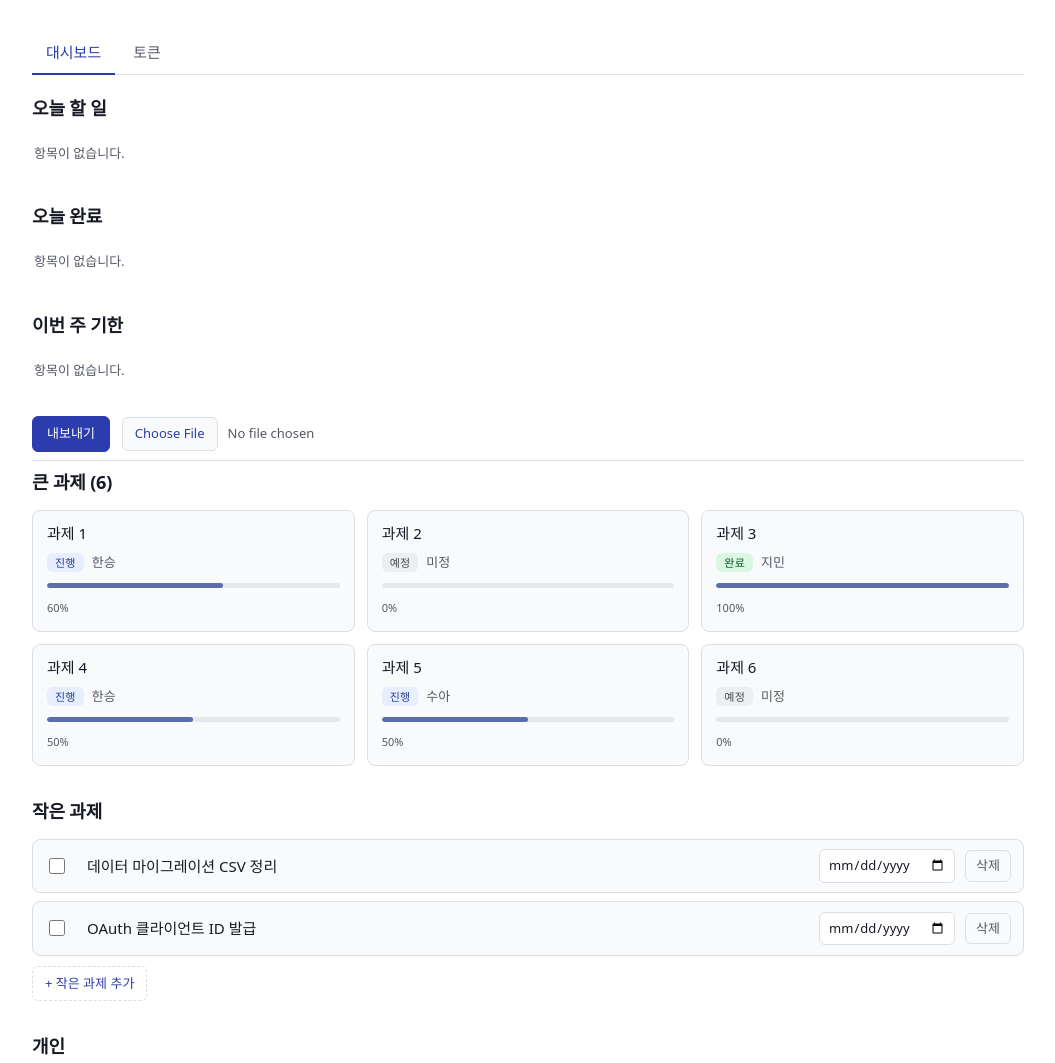
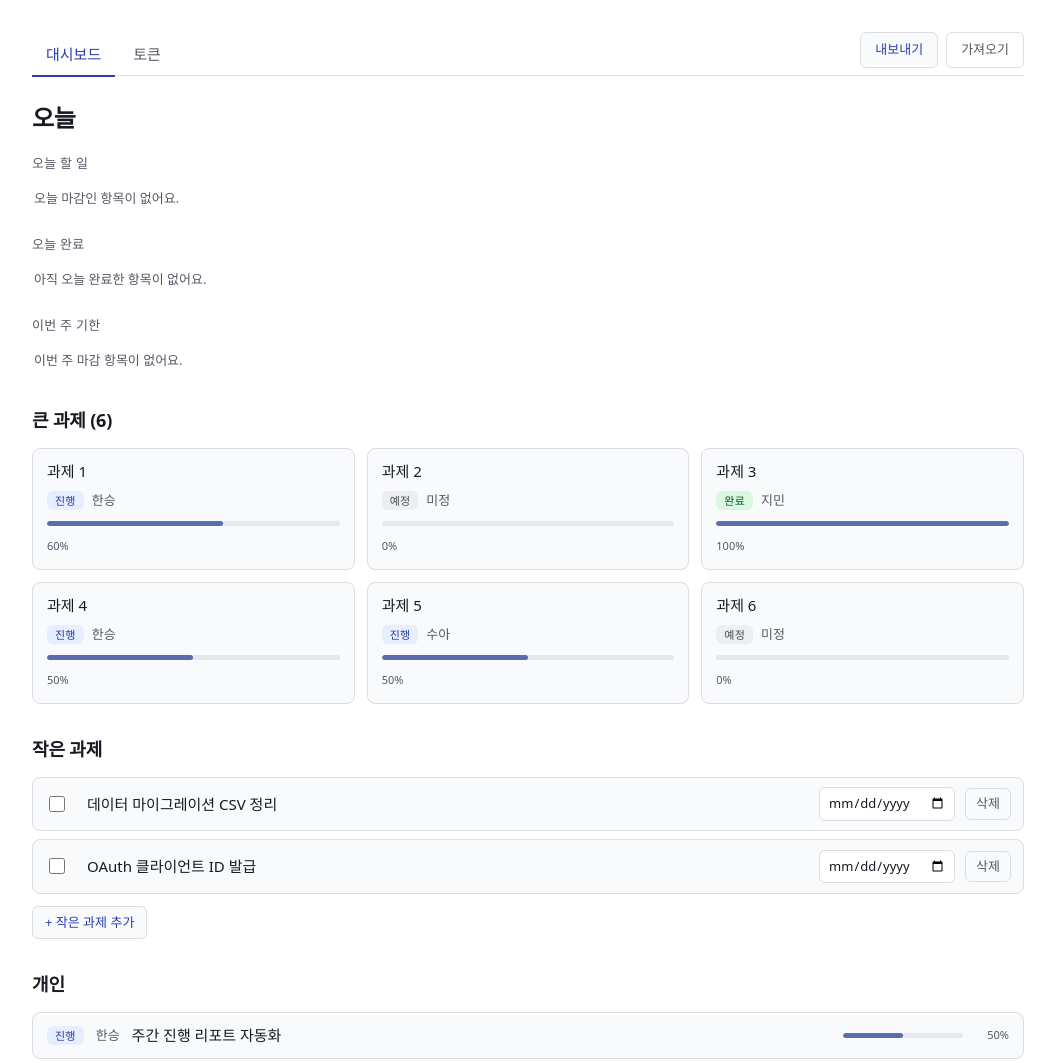
Before and after one commit to 51win/hs-dashboard, a website: page dashboard.html in a window 1280 px wide. Shown: the top 1063 px of the page, without its empty margins (112-1167 px from the left). Drawn offline with Linux system fonts and the light colour scheme.

Commit message:
polish: app header (tabs+export/import), labeled editor fields, unified add buttons, distinct today panel, friendlier empty states

```diff
--- a/dashboard.html
+++ b/dashboard.html
@@ -72,53 +72,47 @@
   }
   h2:first-of-type { margin-top: 8px; }
 
-  /* Toolbar */
-  .toolbar {
+  /* App header: tabs (left) + utility actions (right) */
+  .appbar {
+    display: flex;
+    align-items: flex-end;
+    justify-content: space-between;
+    gap: 16px;
+    flex-wrap: wrap;
+    border-bottom: 1px solid var(--border);
+    margin-bottom: 24px;
+  }
+  .bar-actions {
     display: flex;
     align-items: center;
-    gap: 12px;
-    flex-wrap: wrap;
-    padding-bottom: 8px;
-    border-bottom: 1px solid var(--border);
-    margin-bottom: 8px;
+    gap: 8px;
+    padding-bottom: 7px;
   }
-  .toolbar #export-btn {
+  #export-btn, .import-btn {
     font: inherit;
     font-size: var(--fs-sub);
     font-weight: 500;
-    color: #fff;
-    background: var(--primary);
-    border: 1px solid var(--primary);
     border-radius: var(--radius-badge);
     padding: 7px 14px;
     cursor: pointer;
-    transition: background 150ms ease-out, border-color 150ms ease-out;
+    transition: background 150ms ease-out, border-color 150ms ease-out, color 150ms ease-out;
   }
-  .toolbar #export-btn:hover { background: oklch(0.38 0.18 270); border-color: oklch(0.38 0.18 270); }
-  .toolbar #export-btn:focus-visible {
-    outline: 2px solid var(--focus-ring);
-    outline-offset: 2px;
-  }
-  .toolbar #import-input {
-    font: inherit;
-    font-size: var(--fs-sub);
-    color: var(--ink-muted);
-  }
-  .toolbar #import-input::-webkit-file-upload-button,
-  .toolbar #import-input::file-selector-button {
-    font: inherit;
-    font-size: var(--fs-sub);
-    font-weight: 500;
+  #export-btn {
     color: var(--primary);
     background: var(--surface);
     border: 1px solid var(--border);
-    border-radius: var(--radius-badge);
-    padding: 6px 12px;
-    margin-right: 10px;
-    cursor: pointer;
-    transition: background 150ms ease-out;
   }
-  .toolbar #import-input::file-selector-button:hover { background: oklch(0.96 0.006 270); }
+  #export-btn:hover { border-color: var(--primary-weak); background: oklch(0.96 0.006 270); }
+  #export-btn:focus-visible { outline: 2px solid var(--focus-ring); outline-offset: 2px; }
+  .import-btn {
+    display: inline-flex;
+    align-items: center;
+    color: var(--ink-muted);
+    background: transparent;
+    border: 1px solid var(--border);
+  }
+  .import-btn:hover { color: var(--ink); border-color: var(--primary-weak); }
+  .import-btn:focus-within { outline: 2px solid var(--focus-ring); outline-offset: 2px; }
 
   /* Team grid 3x2 */
   .grid6 {
@@ -305,6 +299,7 @@
     border-bottom: 1px solid var(--border);
     margin-bottom: 20px;
   }
+  .appbar .tabs { border-bottom: none; margin-bottom: -1px; }
   .tab {
     font: inherit;
     font-size: var(--fs-body);
@@ -326,7 +321,31 @@
     border-bottom-color: var(--primary);
   }
 
-  /* Today tab */
+  /* Today panel (landing) */
+  .today-lead {
+    font-size: var(--fs-h1);
+    font-weight: 600;
+    letter-spacing: -0.01em;
+    margin: 4px 0 16px;
+  }
+  .today-h {
+    font-size: var(--fs-sub);
+    font-weight: 500;
+    color: var(--ink-muted);
+    letter-spacing: 0.02em;
+    margin: 18px 0 8px;
+    display: flex;
+    align-items: center;
+    gap: 8px;
+  }
+  .today-h .count {
+    font-size: var(--fs-micro);
+    font-weight: 500;
+    color: var(--primary);
+    background: var(--status-progress-bg);
+    border-radius: 999px;
+    padding: 1px 8px;
+  }
   .today-list {
     display: flex;
     flex-direction: column;
@@ -427,12 +446,12 @@
   .small-row .sm-del:focus-visible { outline: 2px solid var(--focus-ring); outline-offset: 2px; }
   .sm-add {
     align-self: flex-start; font: inherit; font-size: var(--fs-sub); font-weight: 500;
-    color: var(--primary); background: transparent;
-    border: 1px dashed var(--border); border-radius: var(--radius-badge);
-    padding: 7px 12px; cursor: pointer; margin-top: 2px;
+    color: var(--primary); background: var(--surface);
+    border: 1px solid var(--border); border-radius: var(--radius-badge);
+    padding: 6px 12px; cursor: pointer; margin-top: 4px;
     transition: border-color 150ms ease-out, background 150ms ease-out;
   }
-  .sm-add:hover { border-color: var(--primary-weak); background: var(--surface); }
+  .sm-add:hover { border-color: var(--primary-weak); background: oklch(0.96 0.006 270); }
   .sm-add:focus-visible { outline: 2px solid var(--focus-ring); outline-offset: 2px; }
 
   /* Editor save action */
@@ -445,6 +464,17 @@
   }
   .editor .save-btn:hover { background: oklch(0.38 0.18 270); border-color: oklch(0.38 0.18 270); }
   .editor .save-btn:focus-visible { outline: 2px solid var(--focus-ring); outline-offset: 2px; }
+
+  /* Editor field labels */
+  .editor .fld { display: flex; flex-direction: column; gap: 4px; }
+  .editor .fld-row { display: flex; gap: 10px; flex-wrap: wrap; }
+  .editor .fld-row .fld { flex: 1 1 140px; }
+  .editor .fld-label {
+    font-size: var(--fs-micro);
+    font-weight: 500;
+    color: var(--ink-muted);
+    letter-spacing: 0.02em;
+  }
 
   /* Token charts */
   .chart {
@@ -716,20 +746,28 @@
         (e.estimated ? " (예상)" : "") + "</li>";
     }).join("");
     return '<div class="editor" data-task-id="' + t.id + '" hidden>' +
-      '<input class="name-input" value="' + esc(t.name) + '" aria-label="과제 이름">' +
-      '<select class="status">' + ['todo','in_progress','done'].map(function (v) {
-        return '<option value="' + v + '"' + (t.status === v ? " selected" : "") + ">" + statusLabel(v) + "</option>";
-      }).join("") + "</select>" +
-      '<input class="owner-input" value="' + esc(t.owner) + '">' +
-      '<div class="checklist">' + rows + "</div>" +
-      '<button class="cl-add" type="button">+ 항목 추가</button>' +
-      '<textarea class="memo">' + esc(t.memo) + "</textarea>" +
+      '<label class="fld"><span class="fld-label">이름</span>' +
+        '<input class="name-input" value="' + esc(t.name) + '"></label>' +
+      '<div class="fld-row">' +
+        '<label class="fld"><span class="fld-label">상태</span><select class="status">' +
+          ['todo','in_progress','done'].map(function (v) {
+            return '<option value="' + v + '"' + (t.status === v ? " selected" : "") + ">" + statusLabel(v) + "</option>";
+          }).join("") + "</select></label>" +
+        '<label class="fld"><span class="fld-label">담당</span>' +
+          '<input class="owner-input" value="' + esc(t.owner) + '"></label>' +
+      "</div>" +
+      '<div class="fld"><span class="fld-label">체크리스트</span>' +
+        '<div class="checklist">' + rows + "</div>" +
+        '<button class="cl-add" type="button">+ 항목 추가</button></div>' +
+      '<label class="fld"><span class="fld-label">메모</span>' +
+        '<textarea class="memo">' + esc(t.memo) + "</textarea></label>" +
+      '<div class="fld"><span class="fld-label">토큰 기록</span>' +
       '<div class="tok-edit"><div class="tok-fields">' +
         '<input class="tok-date" type="date" aria-label="토큰 날짜">' +
         '<input class="tok-num" type="number" min="0" placeholder="토큰수" aria-label="토큰수">' +
         '<label class="tok-est"><input type="checkbox" class="tok-estimated"> 예상</label>' +
         '<button class="tok-add" type="button">추가</button>' +
-      '</div><ul class="tok-list">' + tokRows + '</ul></div>' +
+      '</div><ul class="tok-list">' + tokRows + '</ul></div></div>' +
       '<div class="editor-actions"><button class="save-btn" type="button">저장</button></div>' +
       "</div>";
   }
@@ -766,9 +804,7 @@
     var small = groupByKind(data, "small");
     var personal = groupByKind(data, "personal");
     // 랜딩 상단: 오늘 해야 할 것.
-    var html = '<section class="today-panel">' + todayHtml(data) + '</section>';
-    html += '<div class="toolbar"><button id="export-btn">내보내기</button>' +
-      '<input id="import-input" type="file" accept="application/json"></div>';
+    var html = '<section class="today-panel" aria-label="오늘">' + todayHtml(data) + '</section>';
     html += "<h2>" + esc(team.name) + " (6)</h2><div class=\"grid6\">";
     tasksInGroup(data, team.id).forEach(function (t) {
       html += '<div class="card" tabindex="0" data-task-id="' + t.id + '"><div class="t-name">' + esc(t.name) +
@@ -794,19 +830,21 @@
       '<span class="t-item">' + esc(entry.item.text) + "</span>" + badge + "</div>";
   }
 
-  function todaySection(title, list, today) {
+  function todaySection(title, list, today, emptyMsg) {
+    var count = list.length ? ' <span class="count">' + list.length + "</span>" : "";
     var body = list.length
       ? list.map(function (e) { return todayRowHtml(e, today); }).join("")
-      : '<div class="empty">항목이 없습니다.</div>';
-    return "<h2>" + title + "</h2><div class=\"today-list\">" + body + "</div>";
+      : '<div class="empty">' + emptyMsg + "</div>";
+    return '<h3 class="today-h">' + title + count + "</h3><div class=\"today-list\">" + body + "</div>";
   }
 
   function todayHtml(data) {
     var today = todayStr();
     var c = collectToday(data, today);
-    return todaySection("오늘 할 일", c.dueToday, today) +
-      todaySection("오늘 완료", c.doneToday, today) +
-      todaySection("이번 주 기한", c.dueThisWeek, today);
+    return '<h2 class="today-lead">오늘</h2>' +
+      todaySection("오늘 할 일", c.dueToday, today, "오늘 마감인 항목이 없어요.") +
+      todaySection("오늘 완료", c.doneToday, today, "아직 오늘 완료한 항목이 없어요.") +
+      todaySection("이번 주 기한", c.dueThisWeek, today, "이번 주 마감 항목이 없어요.");
   }
 
   function trendChartSvg(series) {
@@ -856,10 +894,14 @@
   }
 
   function render(data, rootEl) {
-    var body;
-    if (_tab === "tokens") body = tokensHtml(data);
-    else body = boardHtml(data);
-    rootEl.innerHTML = tabBarHtml() + body;
+    var actions = _tab === "tokens" ? "" :
+      '<div class="bar-actions">' +
+      '<button id="export-btn" type="button">내보내기</button>' +
+      '<label class="import-btn">가져오기<input id="import-input" type="file" accept="application/json" hidden></label>' +
+      '</div>';
+    var header = '<div class="appbar">' + tabBarHtml() + actions + "</div>";
+    var body = _tab === "tokens" ? tokensHtml(data) : boardHtml(data);
+    rootEl.innerHTML = header + body;
   }
 
   function findTask(data, taskId) { return data.tasks.find(function (t) { return t.id === taskId; }); }
```
Also changed, not shown: tests/v2.test.js (+2 -1 lines), tests/v3.test.js (+16 -0 lines).
